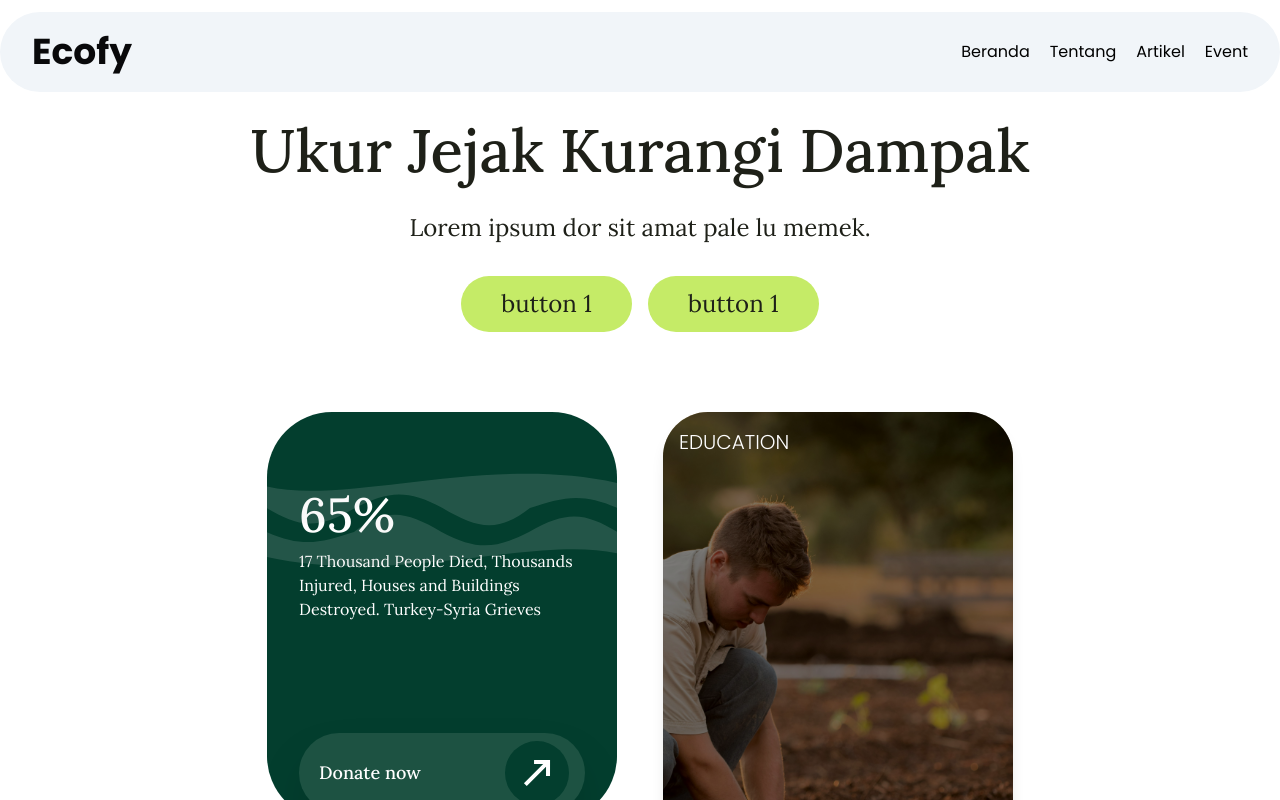
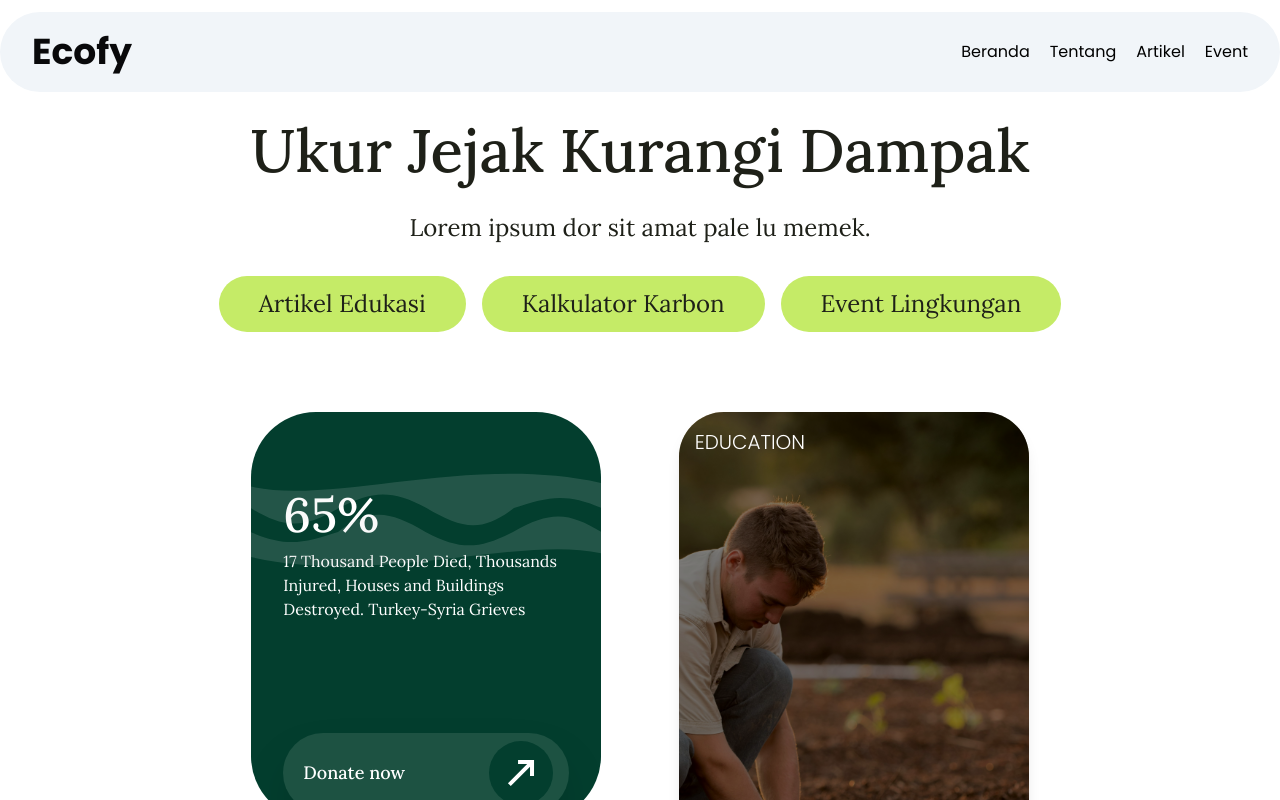
Before and after one commit to kdandy/ecofy, a Next.js app: page / in a window 1280 px wide. Shown: the top 800 px of the page. Built offline with nearby package versions, Linux system fonts and the light colour scheme.

Commit message:
Finish hero

```diff
--- a/src/components/custom/CustomContainer.js
+++ b/src/components/custom/CustomContainer.js
@@ -4,7 +4,7 @@ const CustomContainer = ({ children, className, customWidth }) => {
   return (
     <div
       className={`${
-        customWidth ? customWidth : "max-w-[1600px]"
+        customWidth ? customWidth : "max-w-[1360px]"
       } mx-auto px-5 ${className}`}
     >
       {children}
--- a/src/components/custom/ImageCard.js
+++ b/src/components/custom/ImageCard.js
@@ -2,7 +2,7 @@ import Image from "next/image";
 import React from "react";
 import Link from "next/link";
 
-const ImageCard = ({ link }) => {
+const ImageCard = ({ link, title, text }) => {
   return (
     <Link
       href={`${link}`}
@@ -19,12 +19,12 @@ const ImageCard = ({ link }) => {
       <div className="absolute inset-0 bg-black bg-opacity-50 transition-opacity duration-500 ease-in-out group-hover:bg-opacity-60"></div>
       <div className="absolute top-4 left-4">
         <p className="text-xl font-poppins text-white font-light uppercase">
-          Education
+          {title}
         </p>
       </div>
       <div className="absolute bottom-4 left-4 right-4">
         <h2 className="text-white text-3xl font-semibold leading-tight">
-          Sponsor food, education to Orphans Kenya
+          {text}
         </h2>
       </div>
     </Link>
--- a/src/components/section/Hero.js
+++ b/src/components/section/Hero.js
@@ -32,7 +32,10 @@ const Hero = () => {
 
   return (
     <>
-      <CustomContainer className="text-center pb-[25vh] text-text pt-[120px] font-lora flex items-center justify-center">
+      <CustomContainer
+        customWidth="max-w-[1600px]"
+        className="text-center pb-[25vh] text-text pt-[120px] font-lora flex items-center justify-center"
+      >
         <div className="">
           <h1 className="text-6xl font-medium z-20 font-lora">
             Ukur Jejak Kurangi Dampak
@@ -40,18 +43,24 @@ const Hero = () => {
           <p className="text-2xl mt-8 font-normal z-20 font-lora">
             Lorem ipsum dor sit amat pale lu memek.
           </p>
-          <div className="flex justify-center items-center mt-8 gap-4 z-20">
+          <div className="flex md:flex-row flex-col justify-center items-center mt-8 gap-4 z-20">
             <Link
               href=""
-              className="bg-primary hover:bg-primary-foreground text-2xl py-3 px-10 rounded-full transition ease-in-out duration-300"
+              className="capitalize bg-primary hover:bg-primary-foreground text-2xl py-3 px-10 rounded-full transition ease-in-out duration-300"
             >
-              <button>button 1</button>
+              <button>Artikel Edukasi</button>
             </Link>
             <Link
               href=""
-              className="bg-primary hover:bg-primary-foreground text-2xl py-3 px-10 rounded-full transition ease-in-out duration-300"
+              className="capitalize bg-primary hover:bg-primary-foreground text-2xl py-3 px-10 rounded-full transition ease-in-out duration-300"
             >
-              <button>button 1</button>
+              <button>Kalkulator Karbon</button>
+            </Link>
+            <Link
+              href=""
+              className="capitalize bg-primary hover:bg-primary-foreground text-2xl py-3 px-10 rounded-full transition ease-in-out duration-300"
+            >
+              <button>Event Lingkungan</button>
             </Link>
           </div>
           <div className="grid 2xl:grid-cols-5 sm:grid-cols-2 mt-20 2xl:mt-0 grid-cols-1 items-end gap-3">
@@ -65,9 +74,17 @@ const Hero = () => {
               />
               <HeroCard3 title="Let them be heard" />
             </div>
-            <ImageCard link="/test" />
-            <HeroCard2 title="test" link="/test" buttonText="join community"/>
-            <ImageCard link="/test" />
+            <ImageCard
+              link="/test"
+              title="Education"
+              text="Sponsor food, education to Orphans Kenya"
+            />
+            <HeroCard2 title="test" link="/test" buttonText="join community" />
+            <ImageCard
+              link="/test"
+              title="Education"
+              text="Sponsor food, education to Orphans Kenya"
+            />
             {/* HeroCard1 (Right) */}
             <div className="flex flex-col items-center gap-3">
               <HeroCard1
```
